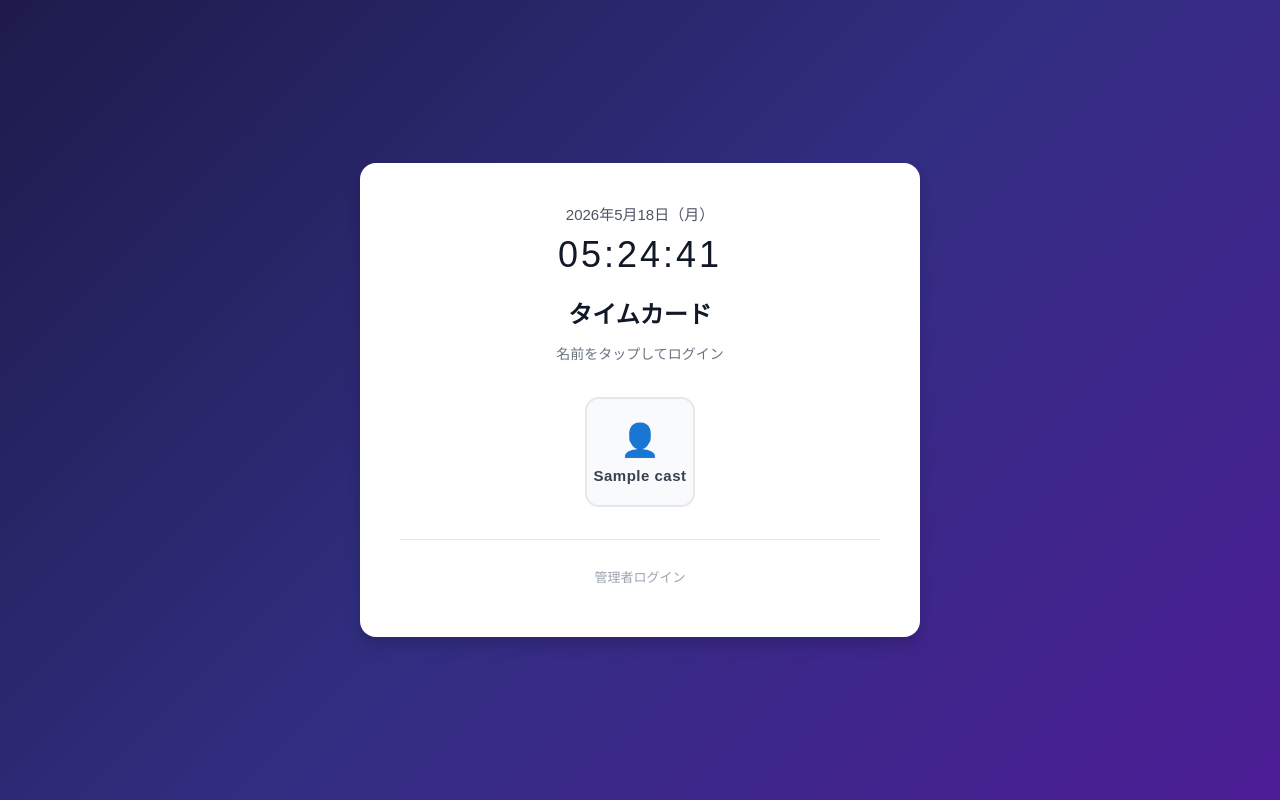
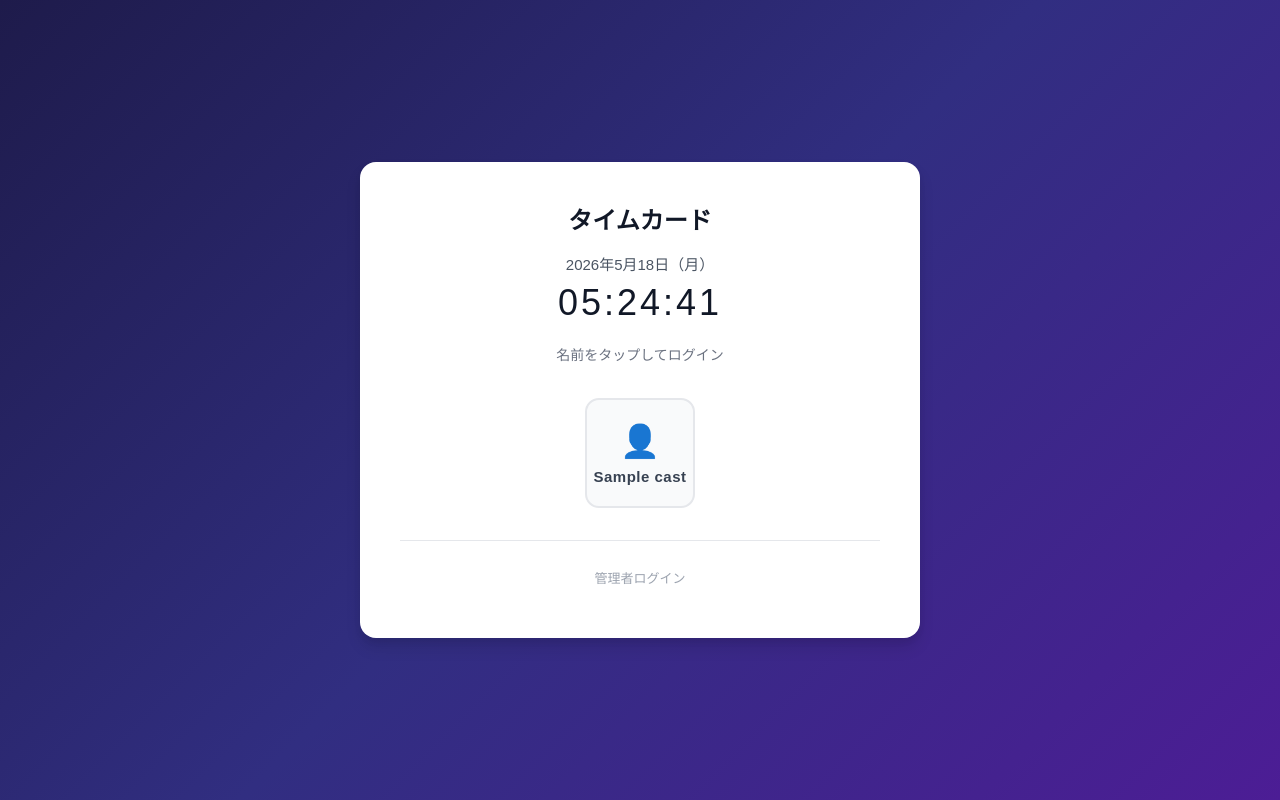
Before and after one commit to Ns-come-alive/kinntai-app, a Flask app: template templates/login.html in a window 1280 px wide. Run offline with Flask 3, Linux system fonts and the light colour scheme; data comes from the database, SQL or seed files in the repository; the template is opened without the code that fills it: most values are stand-ins (such as "Sample title", 1, 10 or a date in 2020); data that the repository does not hold is empty.

Commit message:
ログイン: 日時表示をタイムカードタイトル直下に配置
Co-authored-by: Cursor <cursoragent@cursor.com>

```diff
--- a/static/css/style.css
+++ b/static/css/style.css
@@ -82,11 +82,11 @@ body {
     background: white; border-radius: 16px; box-shadow: var(--shadow-lg);
     padding: 40px; width: 100%; max-width: 420px;
 }
-.auth-title { font-size: 1.5rem; font-weight: 700; text-align: center; margin-bottom: 8px; color: var(--gray-900); }
+.auth-title { font-size: 1.5rem; font-weight: 700; text-align: center; margin-bottom: 12px; color: var(--gray-900); }
 .auth-subtitle { font-size: .875rem; color: var(--gray-500); text-align: center; margin-bottom: 32px; }
 .auth-logo { text-align: center; font-size: 2.5rem; margin-bottom: 16px; }
 .auth-datetime { text-align: center; margin-bottom: 20px; }
-.auth-datetime-date { font-size: .9375rem; font-weight: 500; color: var(--gray-600); margin-bottom: 6px; }
+.auth-datetime-date { font-size: .9375rem; font-weight: 500; color: var(--gray-600); margin-bottom: 4px; }
 .auth-datetime-clock {
     font-size: 2.25rem; font-weight: 300; color: var(--gray-900);
     font-variant-numeric: tabular-nums; letter-spacing: 3px; line-height: 1.2;
--- a/templates/login.html
+++ b/templates/login.html
@@ -4,11 +4,11 @@
 {% block body %}
 <div class="auth-wrapper">
     <div class="auth-card" style="max-width: 560px;">
+        <h1 class="auth-title">タイムカード</h1>
         <div class="auth-datetime">
             <div class="auth-datetime-date" id="login-live-date">--</div>
             <div class="auth-datetime-clock" id="login-live-clock">--:--:--</div>
         </div>
-        <h1 class="auth-title">タイムカード</h1>
         <p class="auth-subtitle">名前をタップしてログイン</p>
 
         {% with messages = get_flashed_messages(with_categories=true) %}
```
